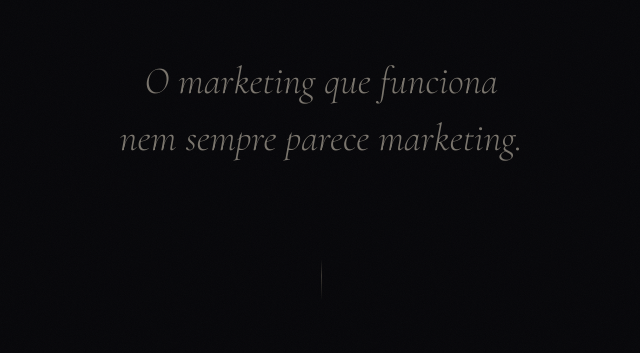
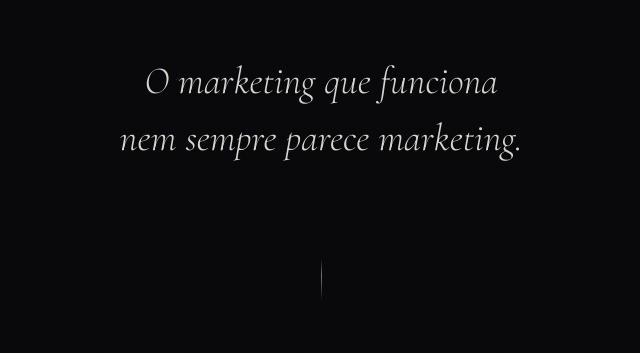
Before and after one commit to mgutterres-cloud/peregrin-website, a website built with Vite: page index.html in a window 1280 px wide. Shown: the part 447-800 px from the top of the page, without its empty margins (319-959 px from the left). Built offline with nearby package versions, Linux system fonts and the light colour scheme.

Commit message:
style: update text to Pantone Cloud Dancer for optimal contrast

```diff
--- a/style.css
+++ b/style.css
@@ -13,13 +13,13 @@
 :root {
   --bg-deep: #07070a;
   --bg-surface: #0c0c12;
-  --text-primary: #e8e4de;
-  --text-secondary: #7a756d;
-  --text-muted: #4a463f;
+  --text-primary: #F0EEE9; /* Pantone 11-4201 Cloud Dancer */
+  --text-secondary: #D9D6D0; /* Lighter secondary for better readability */
+  --text-muted: #A3A09A; /* Lighter muted for better readability */
   --accent: #b89d6a;
   --accent-glow: #c4a96f;
   --accent-dim: rgba(184, 157, 106, 0.12);
-  --divider: rgba(232, 228, 222, 0.06);
+  --divider: rgba(240, 238, 233, 0.15); /* Cloud Dancer based divider */
 
   --font-display: 'Cormorant Garamond', 'Georgia', serif;
   --font-body: 'Manrope', 'Helvetica Neue', sans-serif;
```
